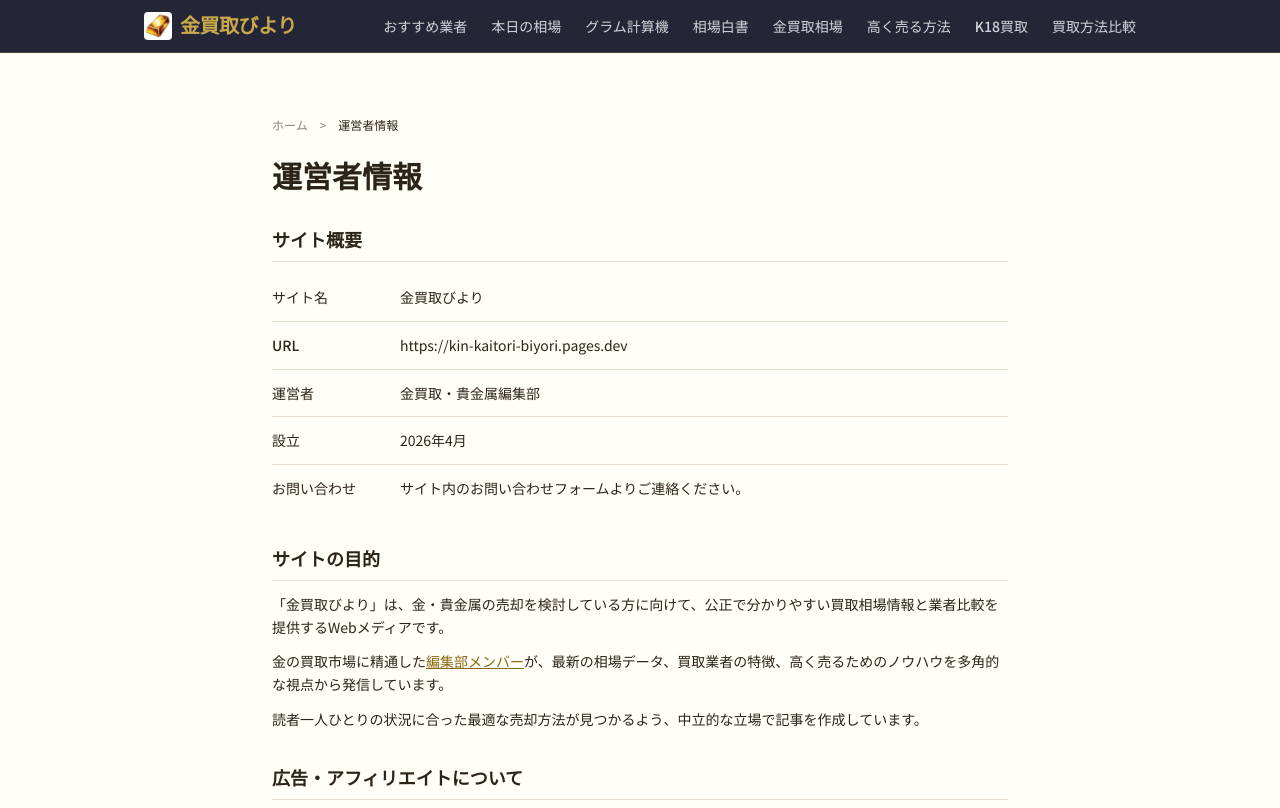
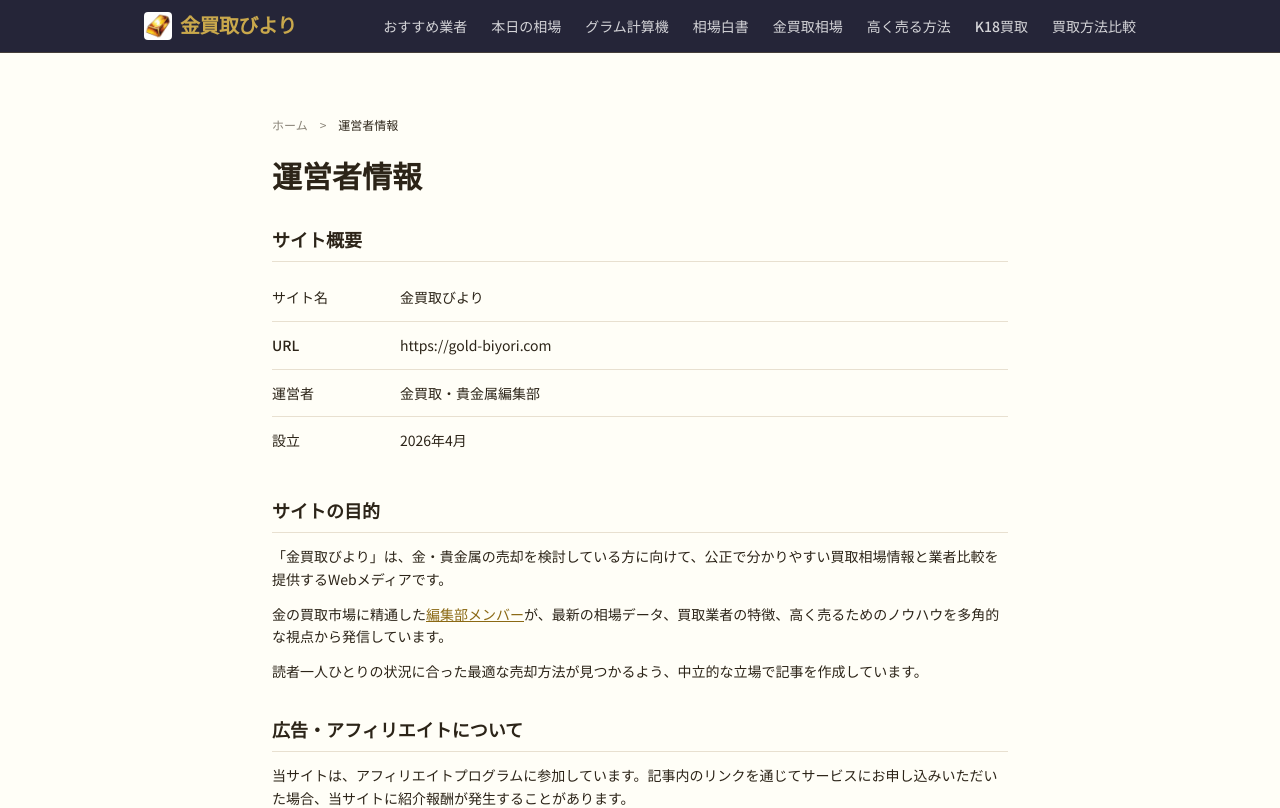
Before and after one commit to webmaster0818/kin-kaitori-biyori, a Next.js app: page /about in a window 1280 px wide. Shown: the top 808 px of the page. Built offline with nearby package versions, Linux system fonts and the light colour scheme; a web font is replaced by a local one.

Commit message:
運営者情報: URL を本番ドメインに、存在しないお問い合わせフォームの記述を削除

```diff
--- a/app/about/page.tsx
+++ b/app/about/page.tsx
@@ -31,7 +31,7 @@ export default function AboutPage() {
               </tr>
               <tr>
                 <th className="py-3 pr-4 text-left font-medium align-top">URL</th>
-                <td className="py-3">https://kin-kaitori-biyori.pages.dev</td>
+                <td className="py-3">https://gold-biyori.com</td>
               </tr>
               <tr>
                 <th className="py-3 pr-4 text-left font-medium align-top">運営者</th>
@@ -40,10 +40,6 @@ export default function AboutPage() {
               <tr>
                 <th className="py-3 pr-4 text-left font-medium align-top">設立</th>
                 <td className="py-3">2026年4月</td>
-              </tr>
-              <tr>
-                <th className="py-3 pr-4 text-left font-medium align-top">お問い合わせ</th>
-                <td className="py-3">サイト内のお問い合わせフォームよりご連絡ください。</td>
               </tr>
             </tbody>
           </table>
```
